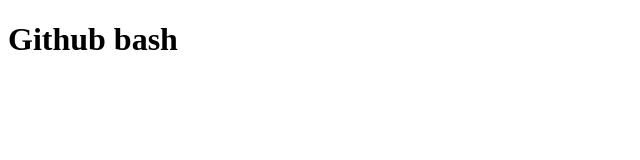
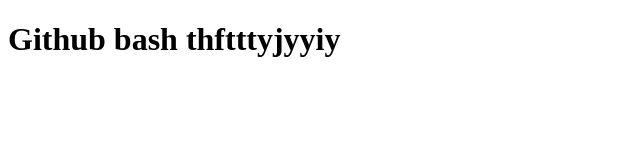
Before and after one commit to vikhyatdotdevops/gitdemo, a plain HTML site: page index.html in a window 1280 px wide. Shown: the whole page, without its empty margins (0-640 px from the left). Drawn offline with Linux system fonts and the light colour scheme.

Commit message:
Update index.html

```diff
--- a/index.html
+++ b/index.html
@@ -6,6 +6,6 @@
     <title>Document</title>
   </head>
   <body>
-    <h1>Github bash</h1>
+    <h1>Github bash thftttyjyyiy</h1>
   </body>
 </html>
```
